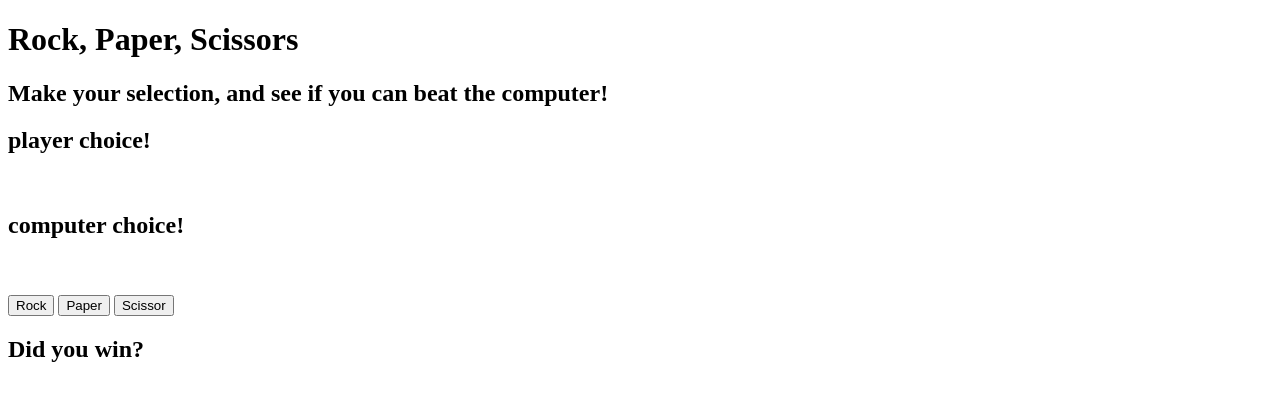
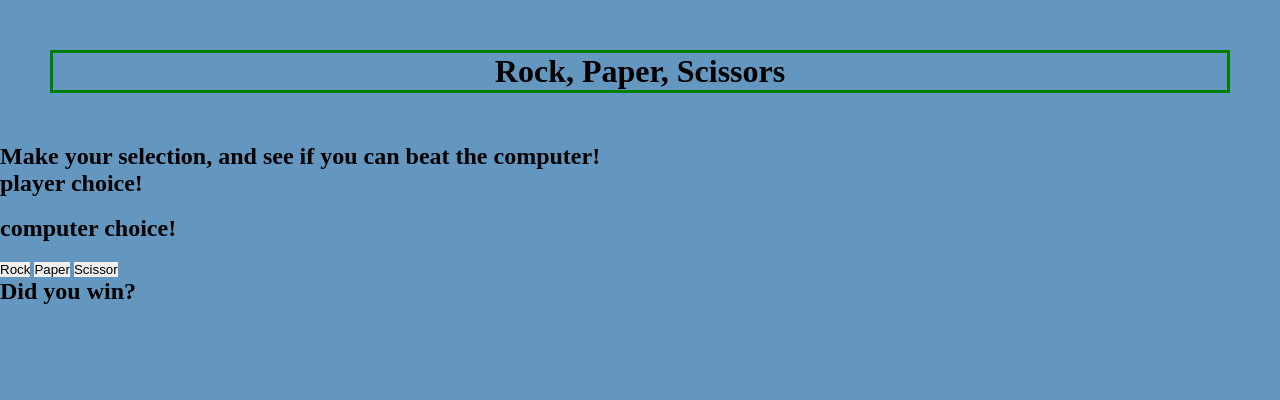
Before and after one commit to MdRez19/rock_paper_scissor, a plain HTML site: page index.html in a window 1280 px wide. Drawn offline with Linux system fonts and the light colour scheme.

Commit message:
spelling corrections at css link in HTML file and some style being  added!

```diff
--- a/css/styles.css
+++ b/css/styles.css
@@ -10,6 +10,13 @@
     border: 0 solid transparent;
 }
 
-h1{
-    color: red;
+body {
+    background: rgb(100, 151, 192);
 }
+
+.game-title {
+    text-align: center;
+    margin: 50px;
+    border: 3px solid green;
+
+}
--- a/index.html
+++ b/index.html
@@ -5,15 +5,15 @@
     <meta http-equiv="X-UA-Compatible" content="IE=edge">
     <meta name="viewport" content="width=device-width, initial-scale=1.0">
     <title>Coding w/ Friends</title>
-    <link ref="stylesheet" type="text/css" href="/css/styles.css">
+    <link rel="stylesheet" type="text/css" href="css/styles.css">
 </head>
 <body>
 <main class="game">
-    <!--    PAGE TITLE-->
-    <h1>Rock, Paper, Scissors</h1>
+        <!--    PAGE TITLE-->
+        <h1 class="game-title">Rock, Paper, Scissors</h1>
 
-    <!--       INSTRUCTIONS UI-->
-    <h2>Make your selection, and see if you can beat the computer!</h2>
+        <!--       INSTRUCTIONS UI-->
+        <h2>Make your selection, and see if you can beat the computer!</h2>
 
     <!--    PICTURE GOES HERE-->
     <section>
@@ -40,6 +40,6 @@
     </section>
 
 </main>
-<script type="text/javascript" src="/js/main.js"></script>
+<script type="text/javascript" src="js/main.js"></script>
 </body>
 </html>
```
